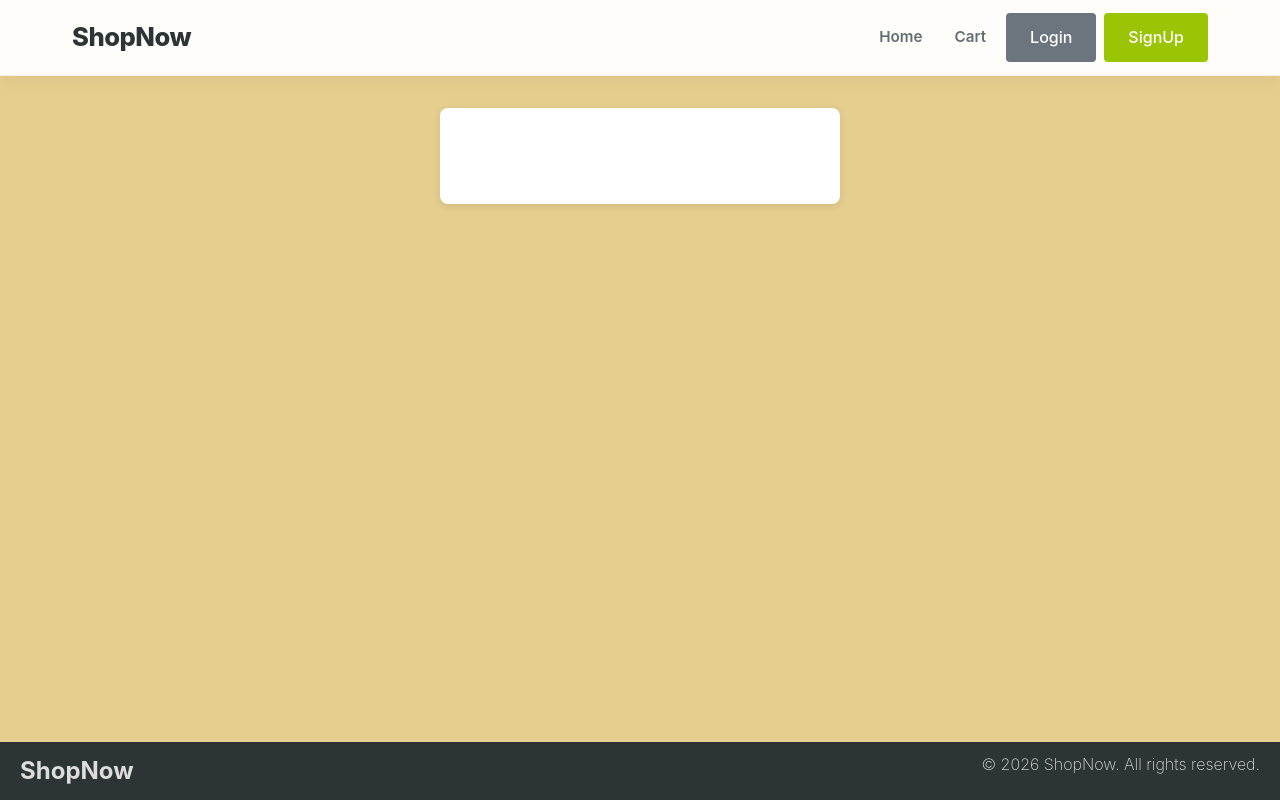
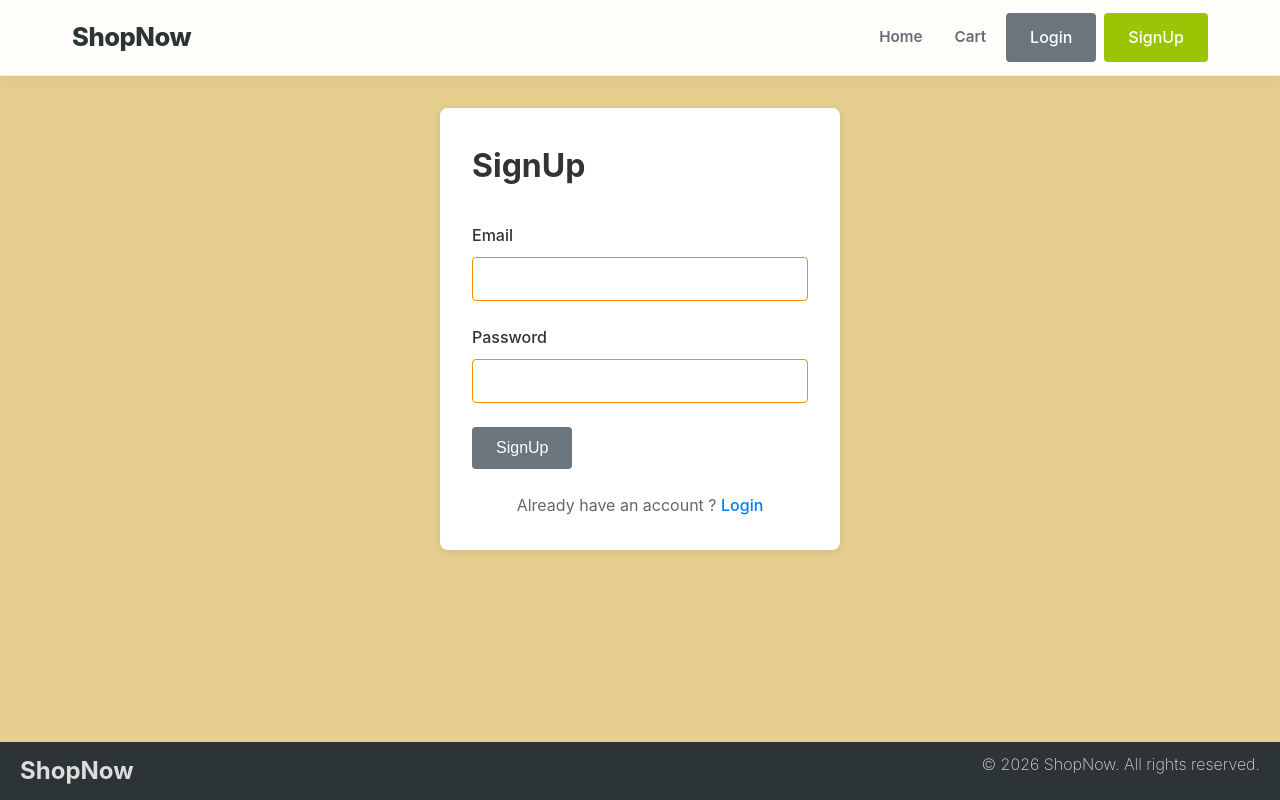
Before and after one commit to wainaina-mwangi/E-web, a React (Vite) app: page /auth in a window 1280 px wide. Built offline with nearby package versions, Linux system fonts and the light colour scheme.

Commit message:
implemented a state change on a form and addedd the new form

```diff
--- a/src/index.css
+++ b/src/index.css
@@ -314,7 +314,7 @@
 .form-input {
   width: 100%;
   padding: 0.75rem;
-  border: 1px solid #ddd;
+  border: 1px solid #f78d02;
   border-radius: 4px;
   font-size: 1rem;
   transition: border-color 0.2s;
@@ -351,6 +351,7 @@
   color: #007bff;
   text-decoration: none;
   font-weight: 500;
+  cursor: pointer;
 }
 
 .auth-link:hover {
--- a/src/pages/Auth.jsx
+++ b/src/pages/Auth.jsx
@@ -1,11 +1,34 @@
+
 import React from "react";
+import { useState } from "react";
 
 function Auth() {
+  const[mode,setMode]=useState('SignUp');
   return (
     <div className="page">
       <div className="container">
         <div className="auth-container">
-          <h1 className="page-title"></h1>
+          <h1 className="page-title">{mode === 'SignUp' ? 'SignUp':'Login'}</h1>
+          <form className="auth-form">
+            <div className="form-group">
+              <label htmlFor="email" className="form-label">Email </label>
+              <input type="email"  className="form-input" id='email'/>
+            </div>
+            <div className="form-group">
+              <label htmlFor="password" className="form-label">Password </label>
+              <input type="password"  className="form-input" id="password" />
+            </div>
+            <button className="btn btn-secondary" type="submit">{mode === 'SignUp' ? 'SignUp':'Login'}</button>
+          </form>
+          <div className="auth-switch">
+           {mode === 'SignUp' ?
+            (<p>Already have an account ? <span className="auth-link" onClick={()=>setMode('Login')}>Login</span> </p> ):(
+
+              <p>dont have an account ? <span className="auth-link" onClick={()=>setMode('SignUp')}>SignUp</span> </p>
+            )
+
+           }
+          </div>
         </div>
       </div>
     </div>
```
